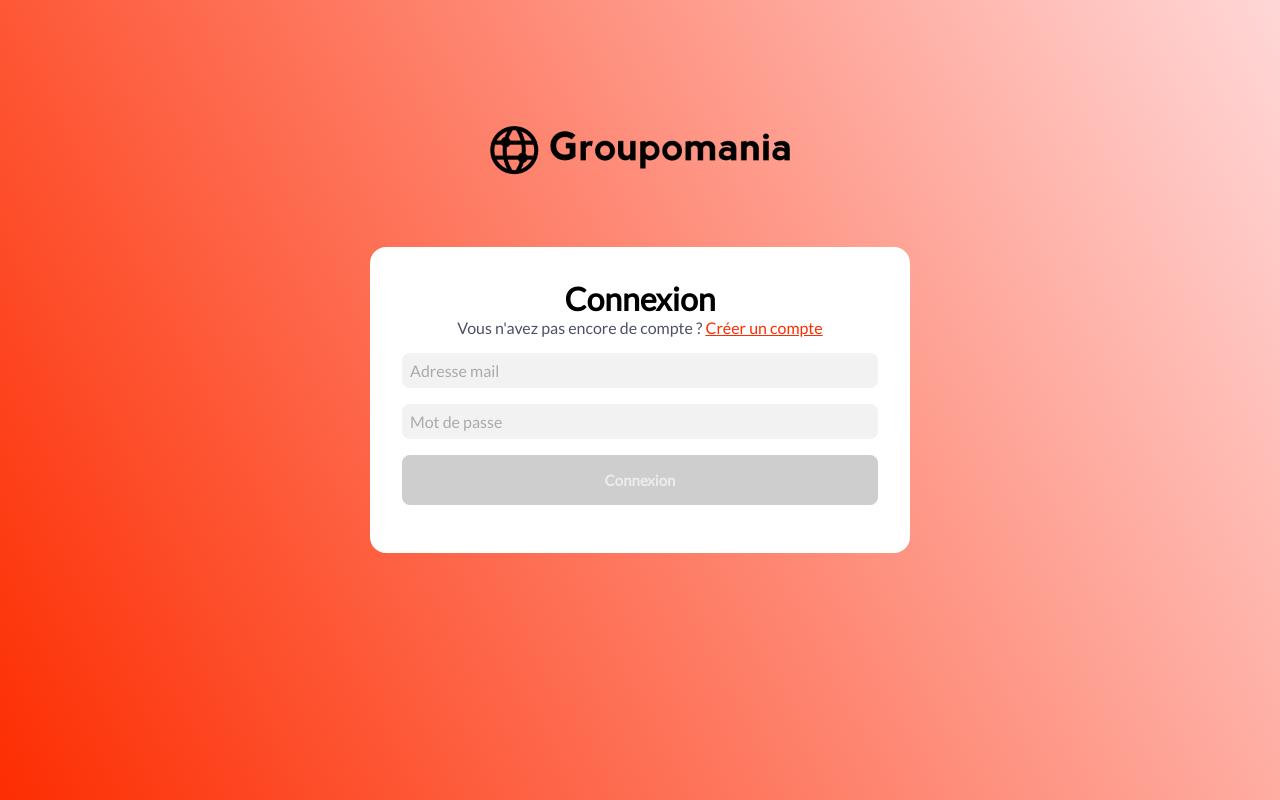
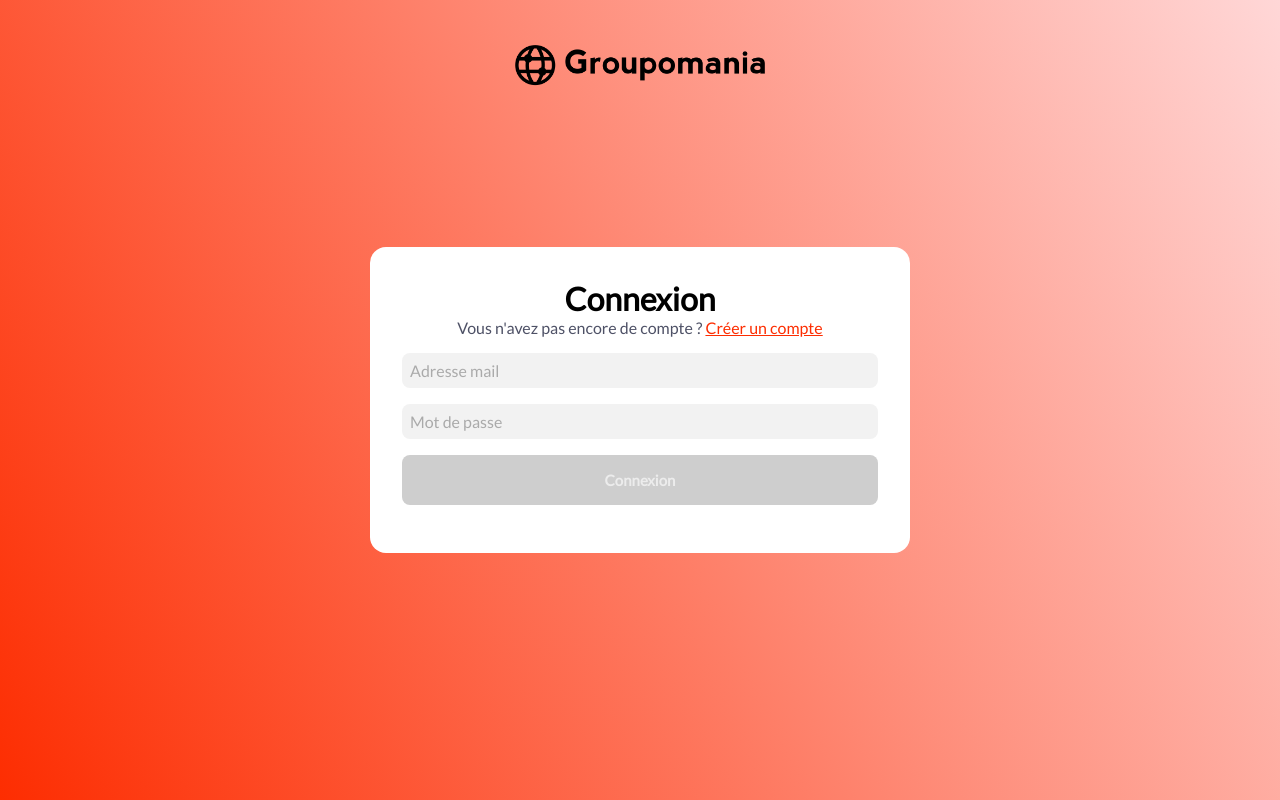
Before and after one commit to greenboy59/P7_julien_leclercq_openclassrooms, a Vue app in the folder frontend/: page / in a window 1280 px wide. Built offline with nearby package versions, Linux system fonts and the light colour scheme.

Commit message:
Update logo size and position on the layers. utils folder in backend has been removed

```diff
--- a/frontend/src/App.vue
+++ b/frontend/src/App.vue
@@ -1,9 +1,10 @@
 <template>
-  <img id="logo" alt="Vue logo" src="./assets/logo.png" />
+ <img id="logo" alt="Groupomania logo" src="./assets/logo.png">
   <router-view></router-view>
 </template>
 
 <script>
+// On injecte les composants dans la div #app
 export default {
   name: "App",
   components: {},
@@ -35,7 +36,10 @@
 }
 #logo {
   position: absolute;
-  width: 300px;
+  z-index: -1;
+  object-fit: cover;
+  width: 250px;
+  height: 130px;
   top: 0;
   left: 50%;
   transform: translateX(-50%);
```
Also changed, not shown: 2 other files (tests, documents, lock files or other folders).
